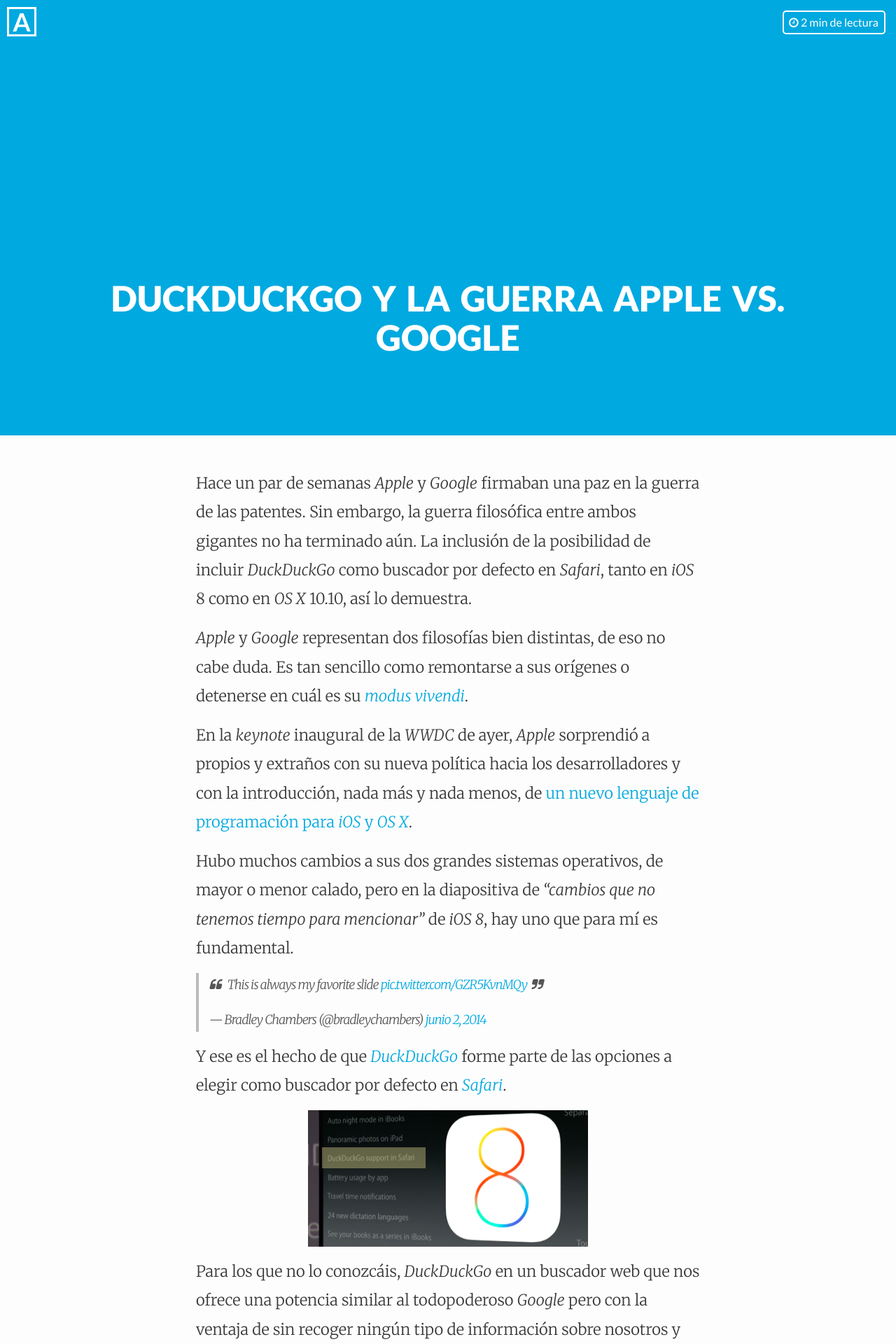
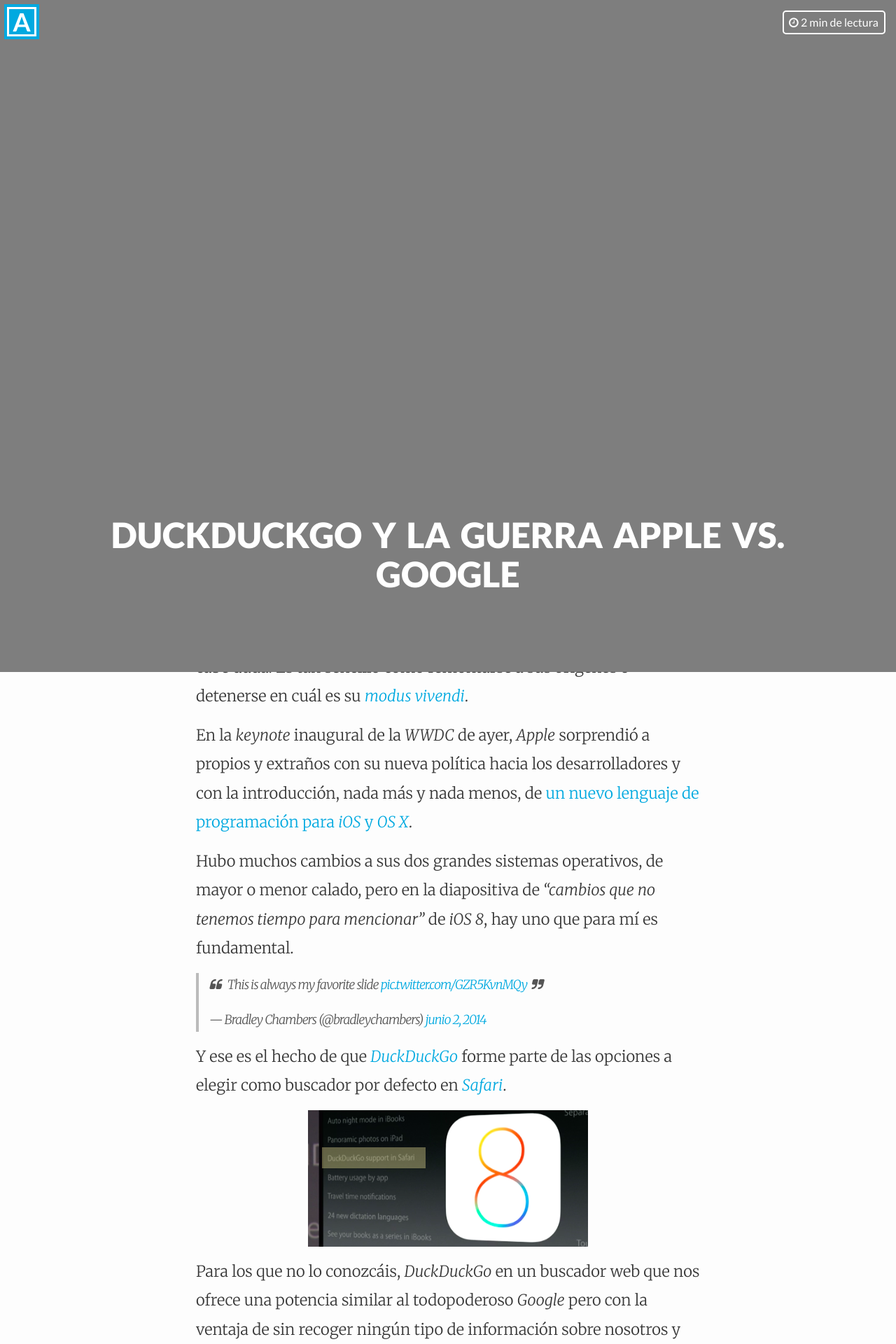
Before and after one commit to asiertejada/asiertejada.github.io, a Jekyll site: the page built from _posts/2014-06-03-duckduckgo-y-la-guerra-apple-vs-google.md, in a window 1280 px wide. Shown: the top 1920 px of the page at 70% size. Built offline with Jekyll 4.4.1, drawn with Linux system fonts in a browser that asks for light colours; comment, search, counter and statistics services are not loaded.

Commit message:
Fix YAML broken tag

```diff
--- a/_posts/2014-06-03-duckduckgo-y-la-guerra-apple-vs-google.md
+++ b/_posts/2014-06-03-duckduckgo-y-la-guerra-apple-vs-google.md
@@ -4,7 +4,7 @@
 date:   2014-06-03 22:13:00
 categories: blog
 tags: apple duckduckgo google privacidad wwdc
-featuredimage: duckduckgo-y-la-guerra-apple-vs-google.png
+featured_image: duckduckgo-y-la-guerra-apple-vs-google.png
 images_folder: duckduckgo-y-la-guerra-apple-vs-google
 ---
 Hace un par de semanas *Apple* y *Google* firmaban una paz en la guerra de las patentes. Sin embargo, la guerra filosófica entre ambos gigantes no ha terminado aún. La inclusión de la posibilidad de incluir *DuckDuckGo* como buscador por defecto en *Safari*, tanto en *iOS* 8 como en *OS X* 10.10, así lo demuestra.<Sigue Leyendo>
```
